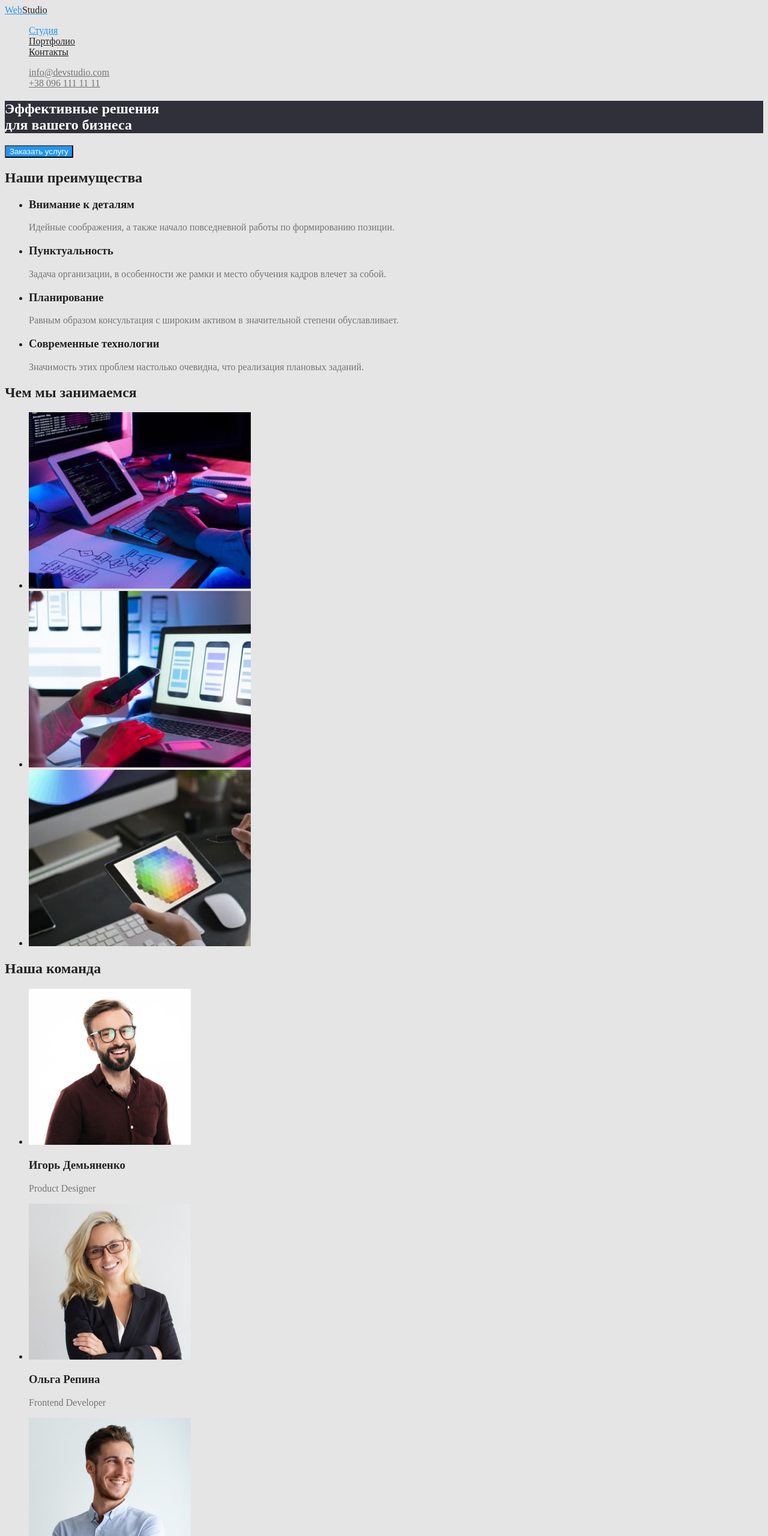
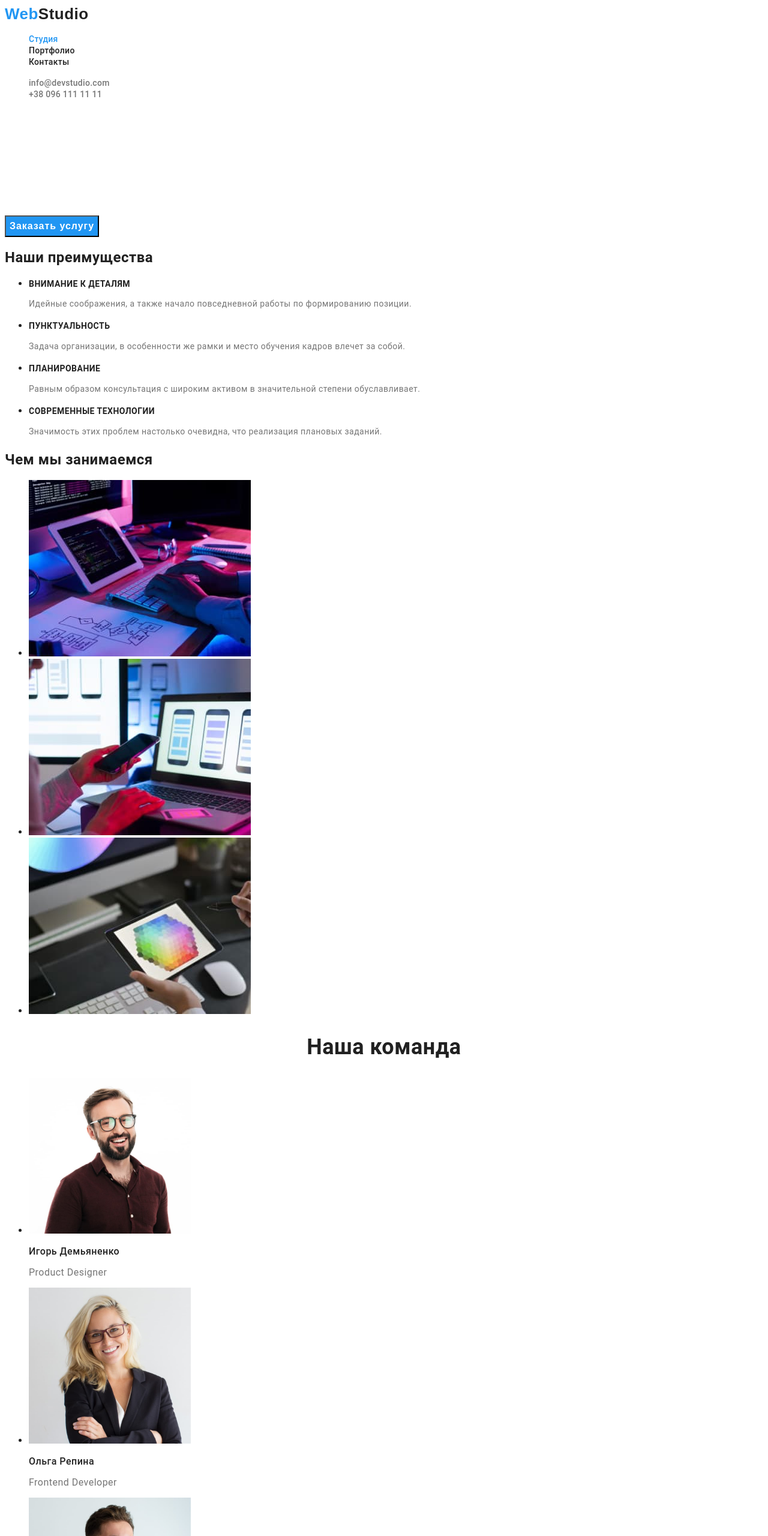
Before and after one commit to kisen8/goit-markup-hw-02, a plain HTML site: page index.html in a window 1280 px wide. Shown: the top 2560 px of the page at 60% size. Drawn offline with Linux system fonts and the light colour scheme; a web font is replaced by a local one.

Commit message:
редактирует шрифты, размеры и цвета.

```diff
--- a/css/styles.css
+++ b/css/styles.css
@@ -10,20 +10,32 @@
 */
 :root {
   --primary-text-color: #212121;
-  --text-color: rgba(117, 117, 117, 1);
+  --text-color: #757575;
   --accent-color: #2196f3;
   --white-color: #ffffff;
   --bgc-main-color: #e5e5e5;
   --bgc-color: #f5f4fa;
   --bgc-hero-footer: #2f303a;
+  --address-info-footer: rgba(255, 255, 255, 0.6);
 }
 
 body {
   color: var(--primary-text-color);
-  background-color: var(--bgc-main-color);
+  background-color: var(--white-color);
+
+  font-family: roboto, sans-serif;
+  letter-spacing: 0.03em;
 }
+
 .logo {
   color: var(--accent-color);
+
+  font-family: raleway, sans-serif;
+  font-weight: 700;
+  font-size: 26px;
+  line-height: 1.19;
+
+  text-decoration: none;
 }
 .logo .word {
   color: var(--primary-text-color);
@@ -35,6 +47,13 @@ body {
 /* site-nav*/
 .site-nav .link {
   color: var(--primary-text-color);
+
+  font-weight: 500;
+  font-size: 14px;
+  line-height: 1.14;
+  letter-spacing: 0.02em;
+
+  text-decoration: none;
 }
 .site-nav .link:hover,
 .site-nav .link:focus {
@@ -47,6 +66,13 @@ body {
 /* list mail; tel */
 .list .feedback {
   color: var(--text-color);
+
+  font-weight: 500;
+  font-size: 14px;
+  line-height: 1.14;
+  letter-spacing: 0.02em;
+
+  text-decoration: none;
 }
 
 .list .feedback:hover,
@@ -57,6 +83,28 @@ body {
 /* Hero */
 .hero .hero-title {
   color: var(--white-color);
+
+  font-weight: 900;
+  font-size: 44px;
+  line-height: 1.36;
+  text-align: center;
+  letter-spacing: 0.06em;
+  text-transform: uppercase;
+}
+
+/* Buttons */
+
+.button {
+  color: var(--white-color);
+  background-color: var(--accent-color);
+
+  font-weight: 700;
+  font-size: 16px;
+  line-height: 1.88;
+  letter-spacing: 0.06em;
+}
+
+.page {
   background-color: var(--bgc-hero-footer);
 }
 
@@ -65,31 +113,79 @@ body {
 .section .section-title {
   color: var(--primary-text-color);
 }
-
+.description {
+  background-color: var(--bgc-main-color);
+}
 /* features */
 .feature-list .title {
   color: var(--primary-text-color);
+
+  font-weight: 700;
+  font-size: 14px;
+  line-height: 1.14;
+  text-transform: uppercase;
 }
 .feature-list .text {
   color: var(--text-color);
+
+  font-weight: 400;
+  font-size: 14px;
+  line-height: 1.71;
+}
+
+/* Works */
+.works .work-title {
+  color: var(--primary-text-color);
+
+  font-weight: 700;
+  font-size: 36px;
+  line-height: 1.17;
+  text-align: center;
 }
 
 /* Group */
 
 .group .group-title {
   color: var(--primary-text-color);
+
+  font-weight: 700;
+  font-size: 36px;
+  line-height: 1.17;
+  text-align: center;
+}
+.group.description {
+  background-color: var(--bgc-color);
 }
 
 .group-list .name {
   color: var(--primary-text-color);
+
+  font-weight: 500;
+  font-size: 16px;
+  line-height: 1.19;
 }
 .group-list .profile {
   color: var(--text-color);
+
+  font-weight: 400;
+  font-size: 16px;
+  line-height: 19px;
 }
 
-/* Buttons */
-
-.button {
+/* Footer */
+.footer {
+  background-color: var(--bgc-hero-footer);
+}
+.address-list .information {
   color: var(--white-color);
-  background-color: var(--accent-color);
 }
+.address-list .info {
+  color: var(--address-info-footer);
+}
+.logo .word-new {
+  color: var(--white-color);
+}
+.info,
+.information {
+  text-decoration: none;
+}
```
